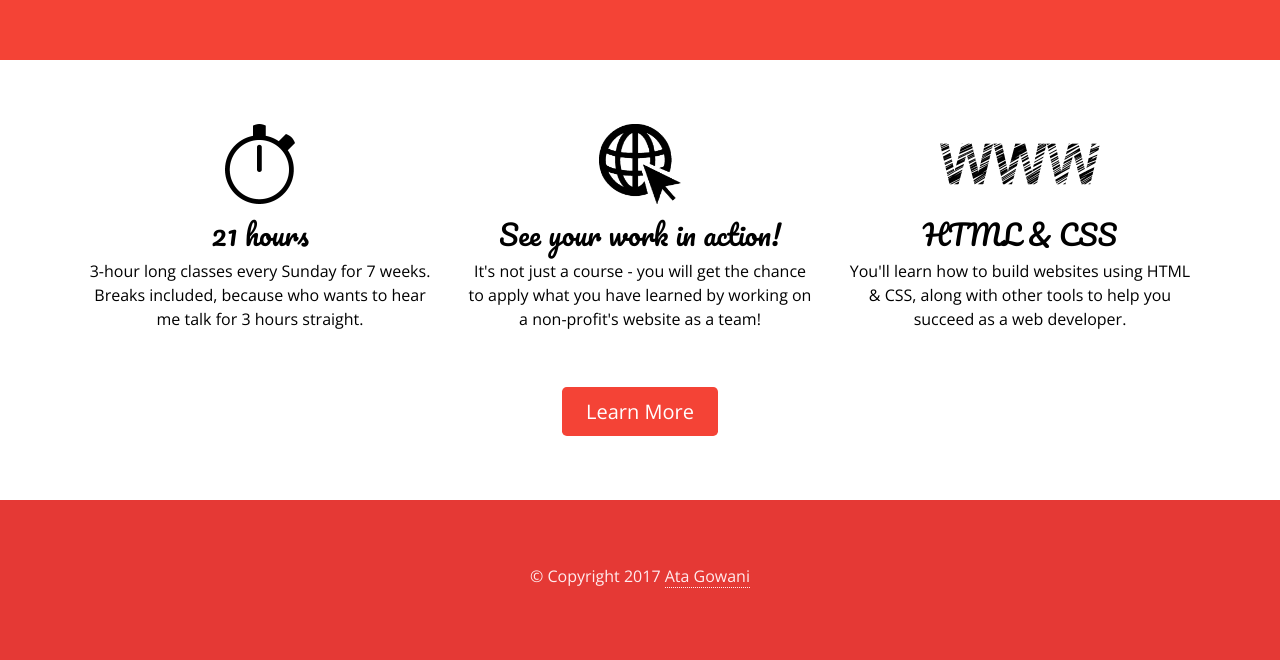
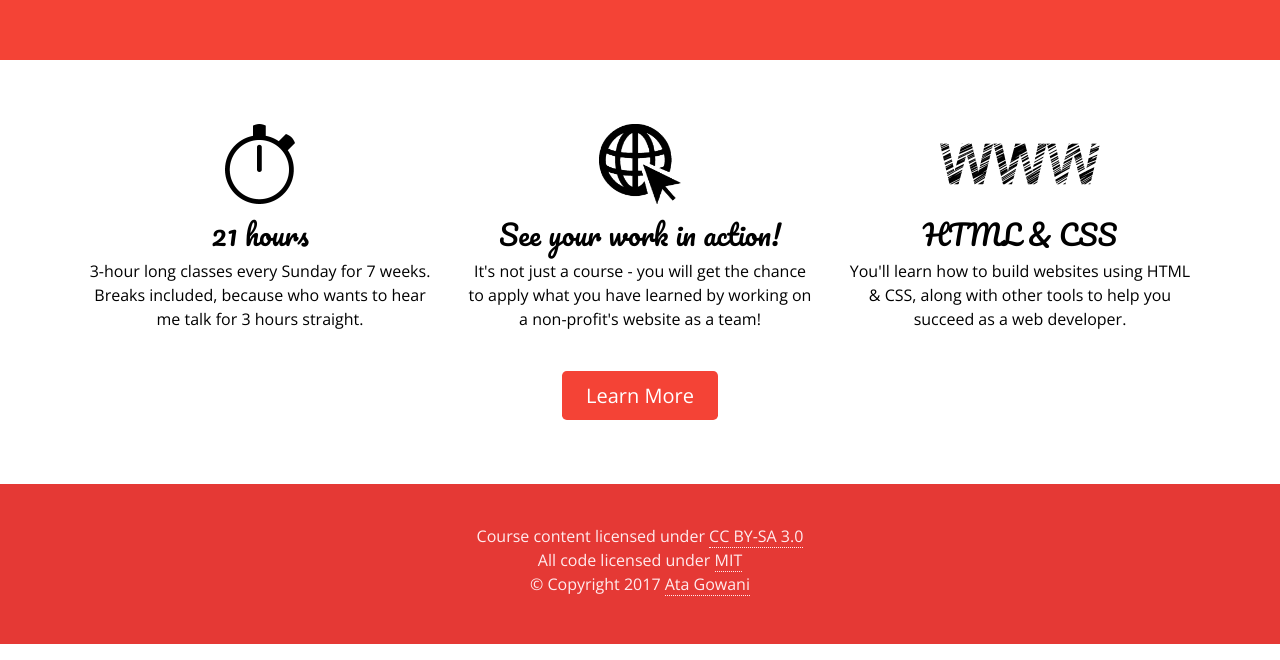
Before and after one commit to AtaGowani/itwd-website, a website: page index.html in a window 1280 px wide. Shown: the part 740-1400 px from the top of the page. Drawn offline with nearby package versions, Linux system fonts and the light colour scheme.

Commit message:
Update UI
* Add footer with license info

* Remove extra space and replaced all of it with a button

* Remove registration link

```diff
--- a/index.html
+++ b/index.html
@@ -80,6 +80,8 @@
       <div class="container">
         <div class="row text-center">
           <div class="col-12">
+            Course content licensed under <a href="https://creativecommons.org/licenses/by-sa/3.0/">CC BY-SA 3.0</a> <br>
+            All code licensed under <a href="https://github.com/ITWD/itwd.github.io/blob/master/LICENSE">MIT</a> <br>
             &copy; Copyright 2017 <a href="http://atagowani.com">Ata Gowani</a>
           </div>
         </div>
--- a/src/css/style.css
+++ b/src/css/style.css
@@ -79,15 +79,11 @@ body {
 .info .text p {
   color: #000;
   font-size: 1rem;
-  margin-bottom: 3rem;
+  margin-bottom: 2.5rem;
 }
 
 .down {
   margin-top: 5rem;
-}
-
-.btn {
-  margin-top: .5rem;
 }
 
 .btn-primary {
@@ -146,7 +142,7 @@ footer a:hover {
 }
 
 footer .container {
-  padding-top: 4rem;
+  padding-top: 2.5rem;
 }
 
 @keyframes fadeIn {
```
